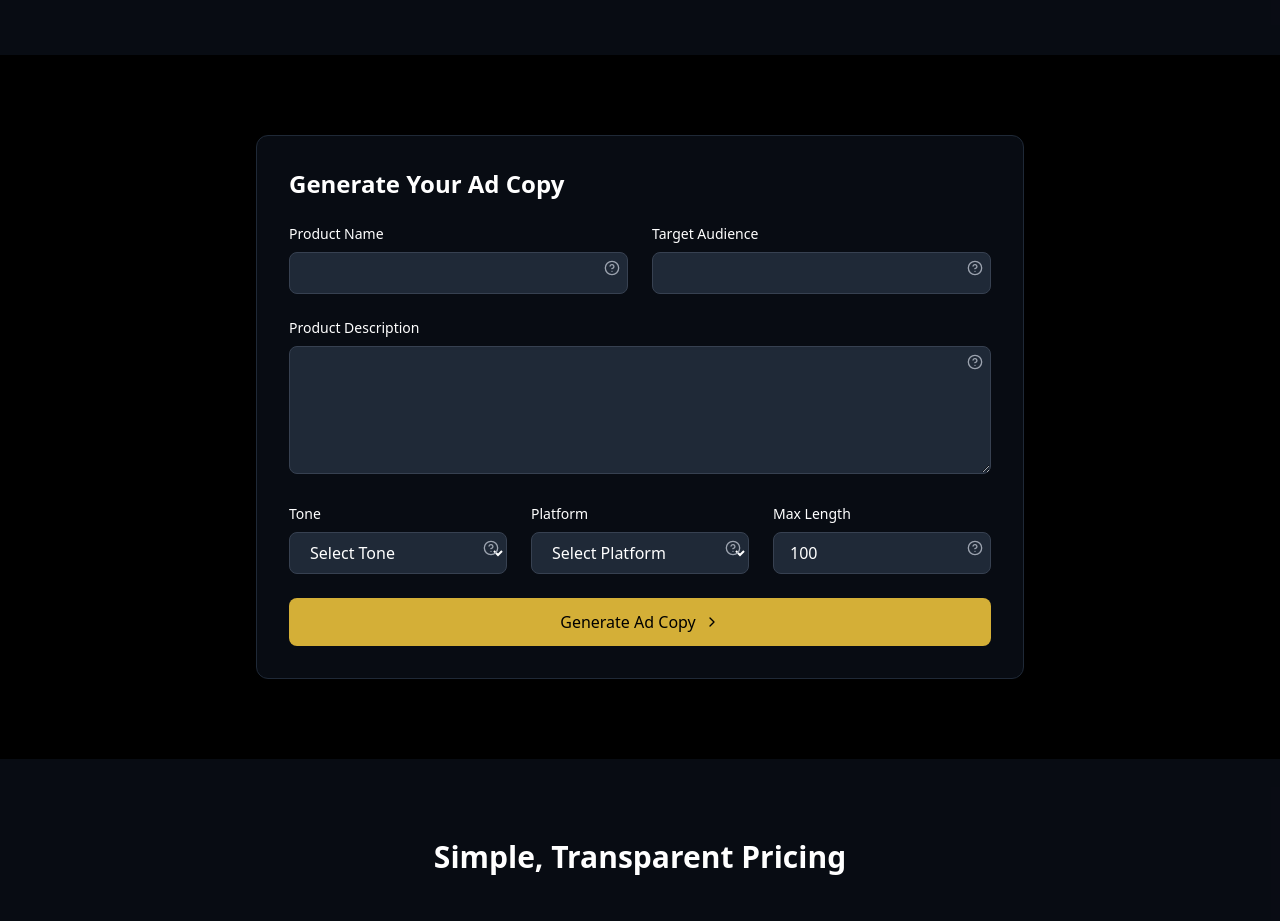
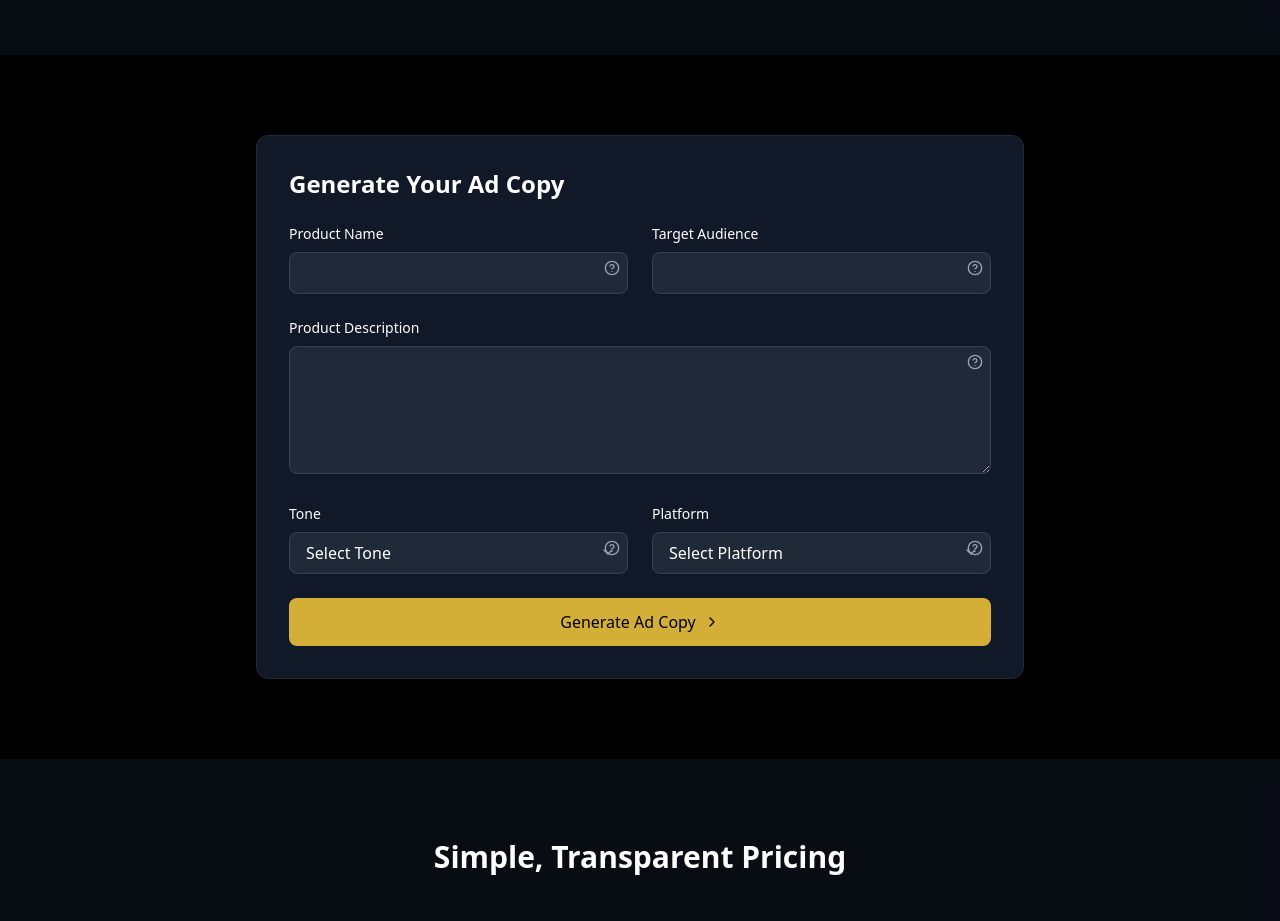
Before and after one commit to DSEGroupdev/adproai, a Next.js app: page / in a window 1280 px wide. Shown: the part 1500-2421 px from the top of the page. Built offline with nearby package versions, Linux system fonts and the light colour scheme.

Commit message:
Update form styling with premium tooltips and enhanced dropdowns

```diff
--- a/pages/index.js
+++ b/pages/index.js
@@ -200,7 +200,7 @@ export default function Home() {
       {/* Generator Form Section */}
       <section id="generator-form" className="py-20 px-4 sm:px-6 lg:px-8">
         <div className="max-w-3xl mx-auto">
-          <div className="bg-gray-900/50 p-8 rounded-xl border border-gray-800">
+          <div className="bg-gray-900 p-8 rounded-xl border border-gray-800">
             <h2 className="text-2xl font-bold mb-6">Generate Your Ad Copy</h2>
             <form onSubmit={handleSubmit} className="space-y-6">
               <div className="grid md:grid-cols-2 gap-6">
@@ -214,8 +214,11 @@ export default function Home() {
                       className="w-full bg-gray-800 border border-gray-700 rounded-lg px-4 py-2 focus:outline-none focus:ring-2 focus:ring-[#D4AF37]"
                       required
                     />
-                    <div className="absolute right-2 top-2">
-                      <FiHelpCircle className="text-gray-400 hover:text-white cursor-help" title="Enter your product or service name" />
+                    <div className="absolute right-2 top-2 group">
+                      <FiHelpCircle className="text-gray-400 hover:text-[#D4AF37] cursor-help" />
+                      <div className="absolute right-0 top-6 w-64 p-2 bg-gray-800 border border-gray-700 rounded-lg text-sm text-gray-300 opacity-0 group-hover:opacity-100 transition-opacity duration-200 z-10">
+                        Enter the name of your product or service
+                      </div>
                     </div>
                   </div>
                 </div>
@@ -229,8 +232,11 @@ export default function Home() {
                       className="w-full bg-gray-800 border border-gray-700 rounded-lg px-4 py-2 focus:outline-none focus:ring-2 focus:ring-[#D4AF37]"
                       required
                     />
-                    <div className="absolute right-2 top-2">
-                      <FiHelpCircle className="text-gray-400 hover:text-white cursor-help" title="Describe your ideal customer" />
+                    <div className="absolute right-2 top-2 group">
+                      <FiHelpCircle className="text-gray-400 hover:text-[#D4AF37] cursor-help" />
+                      <div className="absolute right-0 top-6 w-64 p-2 bg-gray-800 border border-gray-700 rounded-lg text-sm text-gray-300 opacity-0 group-hover:opacity-100 transition-opacity duration-200 z-10">
+                        Describe your ideal customer (e.g., "Small business owners", "Tech enthusiasts")
+                      </div>
                     </div>
                   </div>
                 </div>
@@ -245,20 +251,23 @@ export default function Home() {
                     className="w-full bg-gray-800 border border-gray-700 rounded-lg px-4 py-2 h-32 focus:outline-none focus:ring-2 focus:ring-[#D4AF37]"
                     required
                   />
-                  <div className="absolute right-2 top-2">
-                    <FiHelpCircle className="text-gray-400 hover:text-white cursor-help" title="Describe your product's features and benefits" />
+                  <div className="absolute right-2 top-2 group">
+                    <FiHelpCircle className="text-gray-400 hover:text-[#D4AF37] cursor-help" />
+                    <div className="absolute right-0 top-6 w-64 p-2 bg-gray-800 border border-gray-700 rounded-lg text-sm text-gray-300 opacity-0 group-hover:opacity-100 transition-opacity duration-200 z-10">
+                      Describe your product's key features and benefits
+                    </div>
                   </div>
                 </div>
               </div>
 
-              <div className="grid md:grid-cols-3 gap-6">
+              <div className="grid md:grid-cols-2 gap-6">
                 <div>
                   <label className="block text-sm font-medium mb-2">Tone</label>
                   <div className="relative">
                     <select
                       value={formData.tone}
                       onChange={(e) => setFormData({ ...formData, tone: e.target.value })}
-                      className="w-full bg-gray-800 border border-gray-700 rounded-lg px-4 py-2 focus:outline-none focus:ring-2 focus:ring-[#D4AF37]"
+                      className="w-full bg-gray-800 border border-gray-700 rounded-lg px-4 py-2 focus:outline-none focus:ring-2 focus:ring-[#D4AF37] appearance-none"
                       required
                     >
                       <option value="">Select Tone</option>
@@ -267,8 +276,14 @@ export default function Home() {
                       <option value="friendly">Friendly</option>
                       <option value="authoritative">Authoritative</option>
                     </select>
-                    <div className="absolute right-2 top-2">
-                      <FiHelpCircle className="text-gray-400 hover:text-white cursor-help" title="Choose the tone for your ad copy" />
+                    <div className="absolute right-2 top-2 group">
+                      <FiHelpCircle className="text-gray-400 hover:text-[#D4AF37] cursor-help" />
+                      <div className="absolute right-0 top-6 w-64 p-2 bg-gray-800 border border-gray-700 rounded-lg text-sm text-gray-300 opacity-0 group-hover:opacity-100 transition-opacity duration-200 z-10">
+                        Choose the tone that best matches your brand voice
+                      </div>
+                    </div>
+                    <div className="absolute right-3 top-3 pointer-events-none">
+                      <FiChevronRight className="text-gray-400 transform rotate-90" />
                     </div>
                   </div>
                 </div>
@@ -278,7 +293,7 @@ export default function Home() {
                     <select
                       value={formData.platform}
                       onChange={(e) => setFormData({ ...formData, platform: e.target.value })}
-                      className="w-full bg-gray-800 border border-gray-700 rounded-lg px-4 py-2 focus:outline-none focus:ring-2 focus:ring-[#D4AF37]"
+                      className="w-full bg-gray-800 border border-gray-700 rounded-lg px-4 py-2 focus:outline-none focus:ring-2 focus:ring-[#D4AF37] appearance-none"
                       required
                     >
                       <option value="">Select Platform</option>
@@ -287,25 +302,14 @@ export default function Home() {
                       <option value="instagram">Instagram</option>
                       <option value="linkedin">LinkedIn</option>
                     </select>
-                    <div className="absolute right-2 top-2">
-                      <FiHelpCircle className="text-gray-400 hover:text-white cursor-help" title="Select where your ad will appear" />
+                    <div className="absolute right-2 top-2 group">
+                      <FiHelpCircle className="text-gray-400 hover:text-[#D4AF37] cursor-help" />
+                      <div className="absolute right-0 top-6 w-64 p-2 bg-gray-800 border border-gray-700 rounded-lg text-sm text-gray-300 opacity-0 group-hover:opacity-100 transition-opacity duration-200 z-10">
+                        Select where your ad will appear
+                      </div>
                     </div>
-                  </div>
-                </div>
-                <div>
-                  <label className="block text-sm font-medium mb-2">Max Length</label>
-                  <div className="relative">
-                    <input
-                      type="number"
-                      value={formData.maxLength}
-                      onChange={(e) => setFormData({ ...formData, maxLength: parseInt(e.target.value) })}
-                      className="w-full bg-gray-800 border border-gray-700 rounded-lg px-4 py-2 focus:outline-none focus:ring-2 focus:ring-[#D4AF37]"
-                      min="50"
-                      max="500"
-                      required
-                    />
-                    <div className="absolute right-2 top-2">
-                      <FiHelpCircle className="text-gray-400 hover:text-white cursor-help" title="Set maximum character length for the ad copy" />
+                    <div className="absolute right-3 top-3 pointer-events-none">
+                      <FiChevronRight className="text-gray-400 transform rotate-90" />
                     </div>
                   </div>
                 </div>
```
